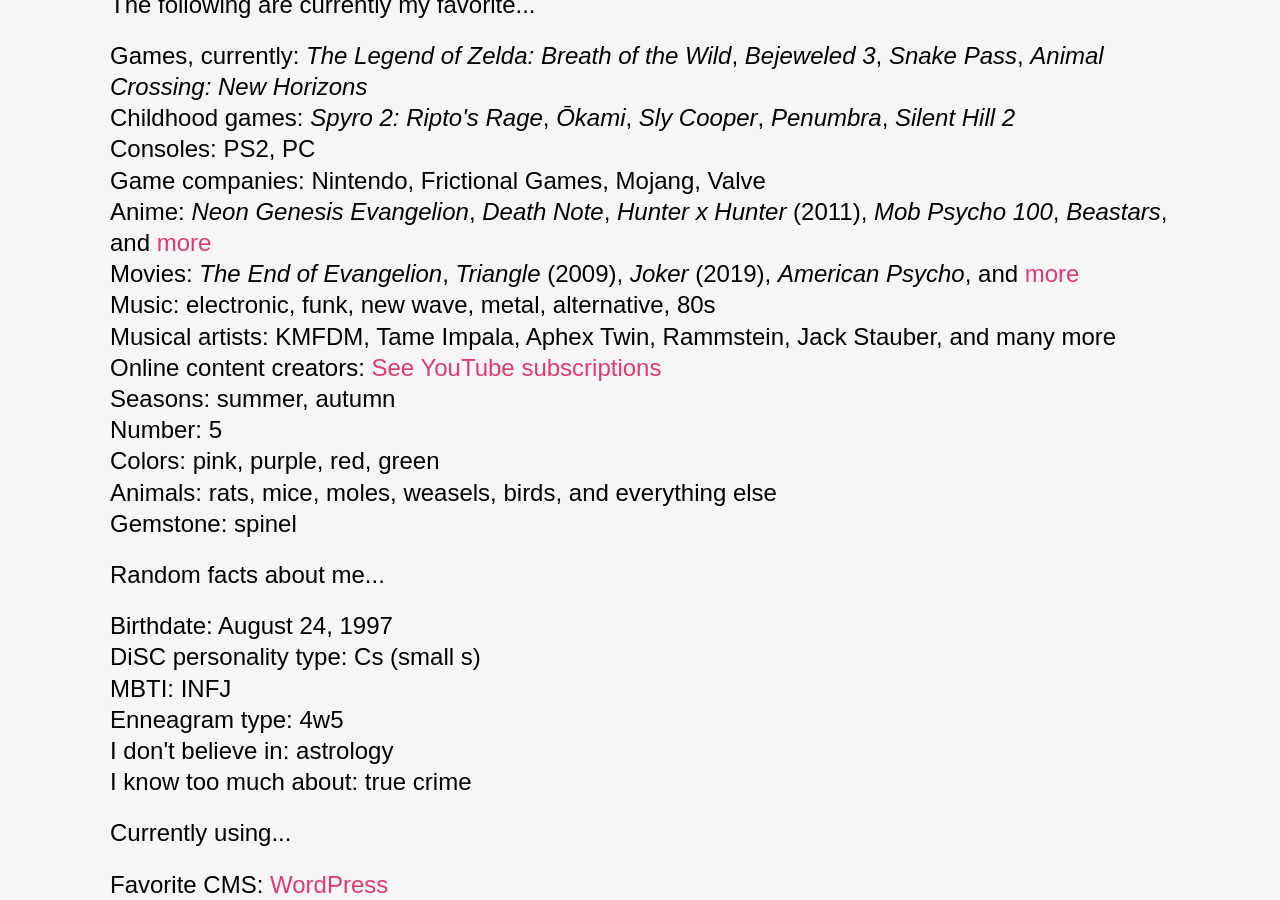
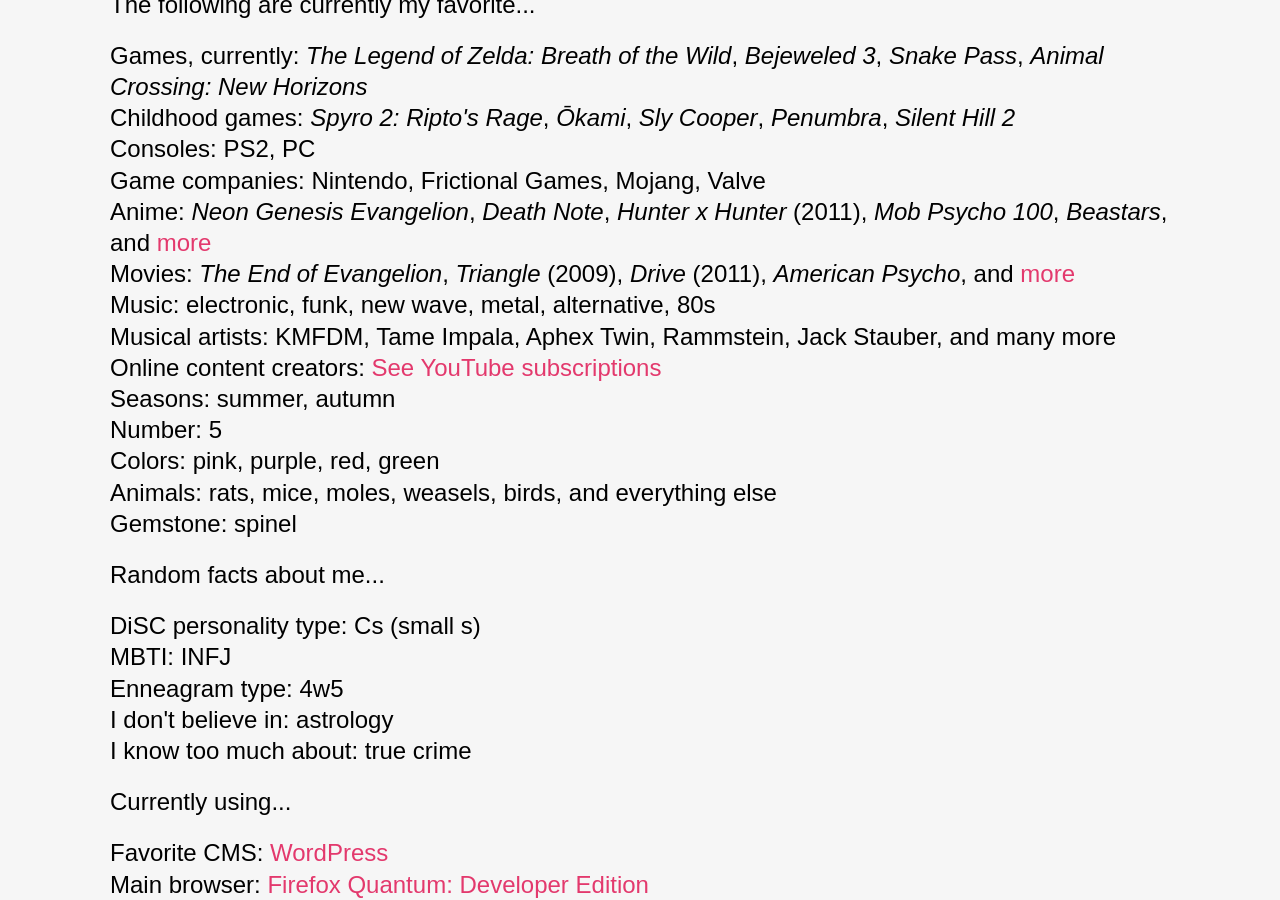
Before and after one commit to liz-lorena/2020, a Jekyll site: the page built from about/index.html, in a window 1280 px wide and 900 px high, scrolled down 1046 px. Built offline with Jekyll 4.4.1, drawn with Linux system fonts in a browser that asks for light colours.

Commit message:
Update index.html

```diff
--- a/about/index.html
+++ b/about/index.html
@@ -24,7 +24,7 @@
     Consoles: PS2, PC <br>
     Game companies: Nintendo, Frictional Games, Mojang, Valve <br>
     Anime: <em>Neon Genesis Evangelion</em>, <em>Death Note</em>, <em>Hunter x Hunter</em> (2011), <em>Mob Psycho 100</em>, <em>Beastars</em>, and <a href="https://myanimelist.net/profile/cozymaus" target="_blank">more</a> <br>
-    Movies: <em>The End of Evangelion</em>, <em>Triangle</em> (2009), <em>Joker</em> (2019), <em>American Psycho</em>, and <a href="https://letterboxd.com/cozymaus" target="_blank">more</a> <br>
+    Movies: <em>The End of Evangelion</em>, <em>Triangle</em> (2009), <em>Drive</em> (2011), <em>American Psycho</em>, and <a href="https://letterboxd.com/cozymaus" target="_blank">more</a> <br>
     Music: electronic, funk, new wave, metal, alternative, 80s <br>
     Musical artists: KMFDM, Tame Impala, Aphex Twin, Rammstein, Jack Stauber, and many more <br>
     Online content creators: <a href="https://www.youtube.com/channel/UC6cj-1hG-Jd1-A4ehs7XGrw/channels?view=56&flow=grid" target="_blank">See YouTube subscriptions</a><br>
@@ -36,7 +36,7 @@
 
 <p>Random facts about me...</p>
 
-<p>Birthdate: August 24, 1997 <br>
+<p>
 DiSC personality type: Cs (small s)<br>
 MBTI: INFJ <br>
 Enneagram type: 4w5 <br>
```
